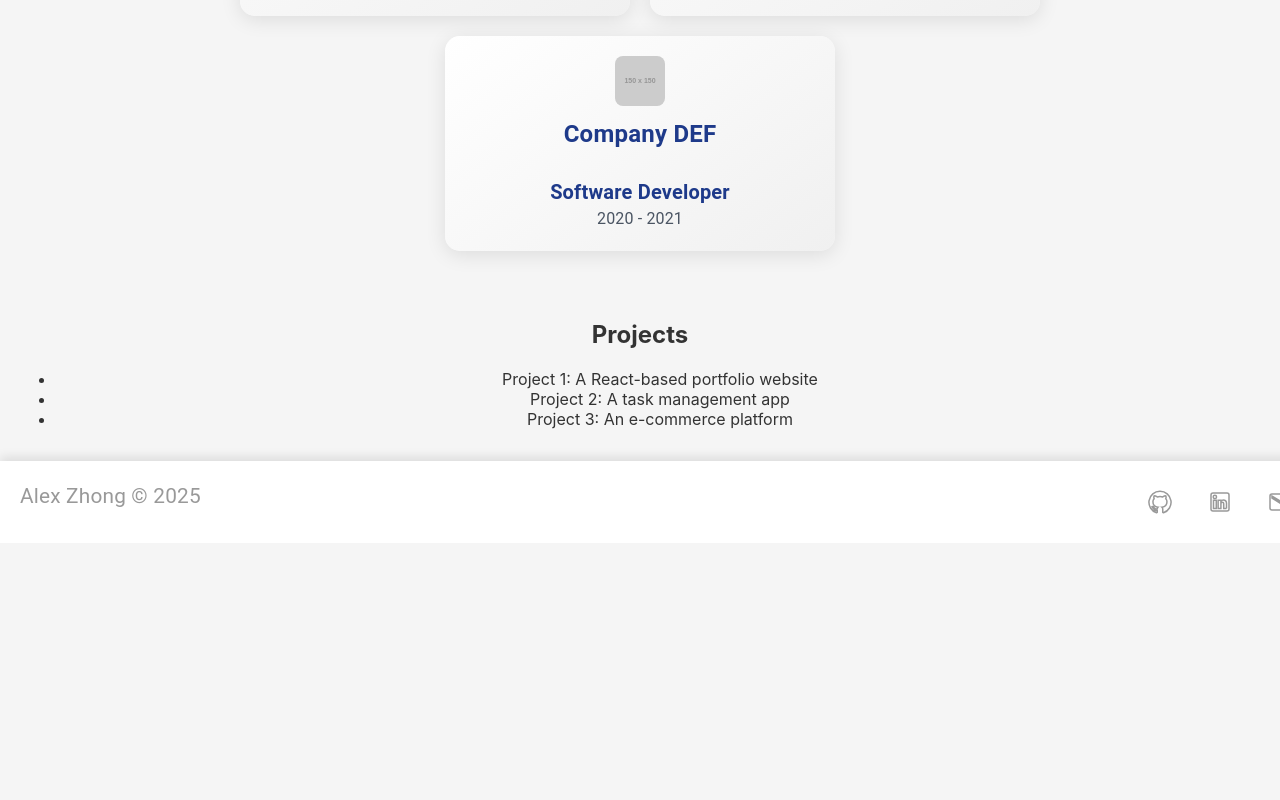
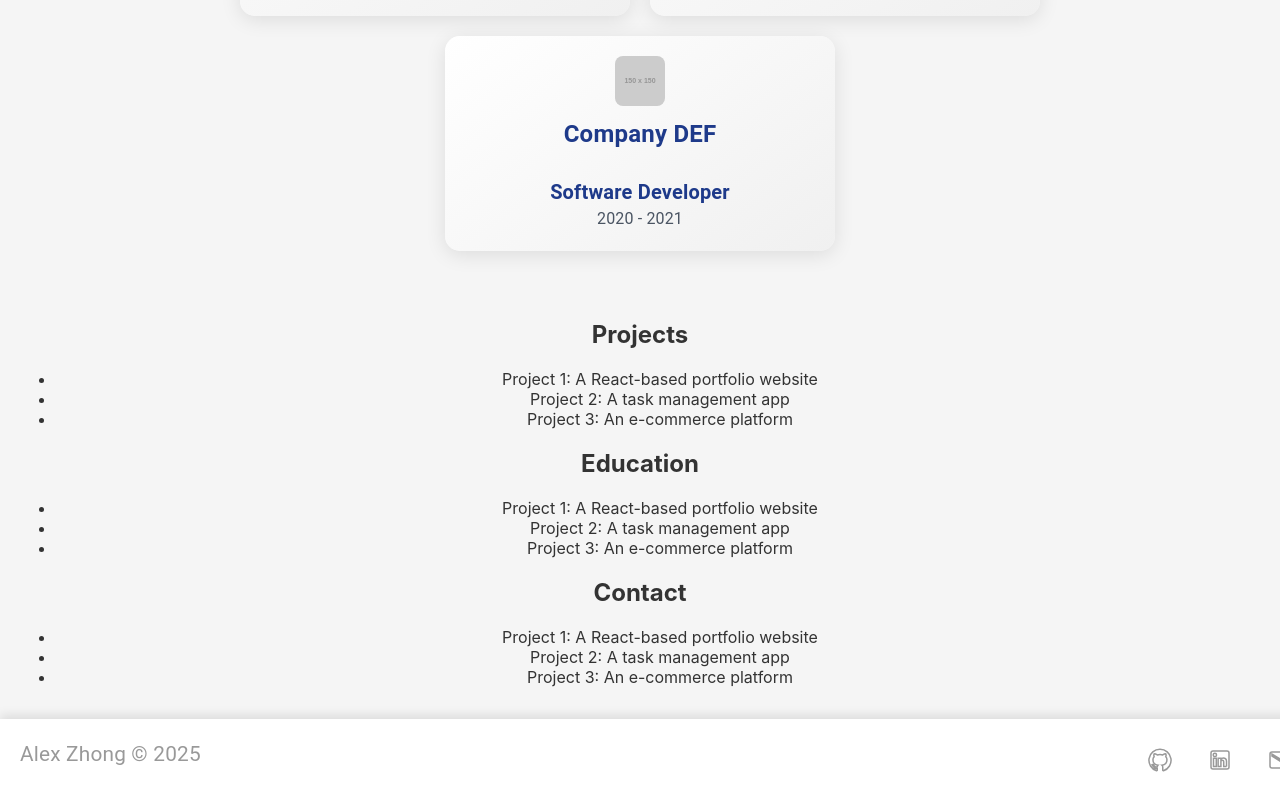
Before and after one commit to Gitalexzhong/portfolio, a React (Create React App) app: page / in a window 1280 px wide. Shown: the part 1429-2229 px from the top of the page. Before the commit the page ends 1972 px from the top, so only its background shows below. Built offline with nearby package versions, Linux system fonts and the light colour scheme.

Commit message:
Minor updates

```diff
--- a/src/App.js
+++ b/src/App.js
@@ -4,7 +4,10 @@ import About from './components/About';
 import Home from './components/Home';
 import Footer from './components/Footer';
 import Experience from './components/Experience';
+import Education from './components/Education';
 import Projects from './components/Projects';
+import Contact from './components/Contact';
+
 import './App.css';
 
 function App() {
@@ -33,6 +36,8 @@ function App() {
         <About darkMode={darkMode} />
         <Experience darkMode={darkMode}/>
         <Projects darkMode={darkMode}/>
+        <Education darkMode={darkMode}/>
+        <Contact darkMode={darkMode}/>
       </div>
       <Footer darkMode={darkMode}/>
     </div>
--- a/src/components/Contact.js
+++ b/src/components/Contact.js
@@ -1,9 +1,9 @@
 import React from 'react';
 
-function Projects() {
+function Contact() {
   return (
-    <section id="projects">
-      <h2>Projects</h2>
+    <section id="contact">
+      <h2>Contact</h2>
       <ul>
         <li>Project 1: A React-based portfolio website</li>
         <li>Project 2: A task management app</li>
@@ -13,4 +13,4 @@ function Projects() {
   );
 }
 
-export default Projects;
+export default Contact;
--- a/src/components/Education.js
+++ b/src/components/Education.js
@@ -1,9 +1,9 @@
 import React from 'react';
 
-function Projects() {
+function Education() {
   return (
-    <section id="projects">
-      <h2>Projects</h2>
+    <section id="education">
+      <h2>Education</h2>
       <ul>
         <li>Project 1: A React-based portfolio website</li>
         <li>Project 2: A task management app</li>
@@ -13,4 +13,4 @@ function Projects() {
   );
 }
 
-export default Projects;
+export default Education;
```
